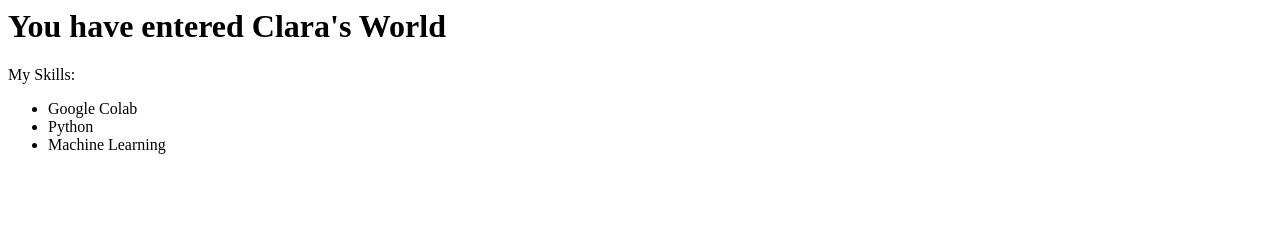
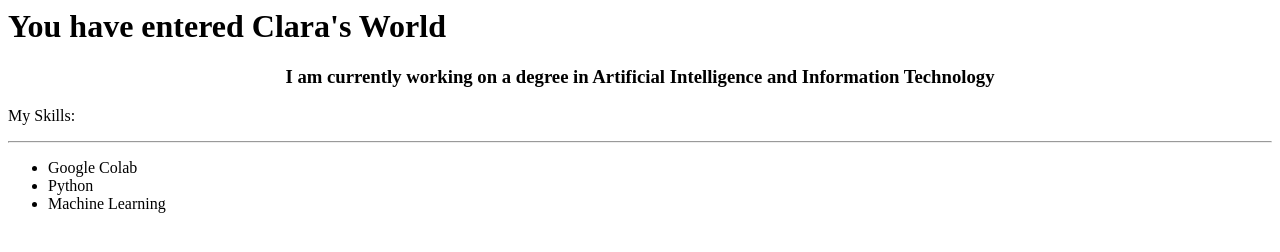
Before and after one commit to cls63b44/Learning-GitHub, a plain HTML site: page index.html in a window 1280 px wide. Drawn offline with Linux system fonts and the light colour scheme.

Commit message:
Update index.html with header and personal details
Added header and additional information about Clara.

```diff
--- a/index.html
+++ b/index.html
@@ -5,8 +5,17 @@
   </head>
   <body>
     <h1>You have entered Clara's World</h1>
+  </header>
+    <center>
+    <!-- Comment for Header 1>
+    <h2> Hello, my name is Clara </h2>
     <!-- Comment in Larger text -->
+    <h3>I am currently working on a degree in Artificial Intelligence and Information Technology</h3>
+    <!--Comment for Header 3 -->
+  </center>
     <p>My Skills:</p>
+  </center>
+    <hr>
     <ul>
       <li>Google Colab</li>
       <li>Python</li>
```
